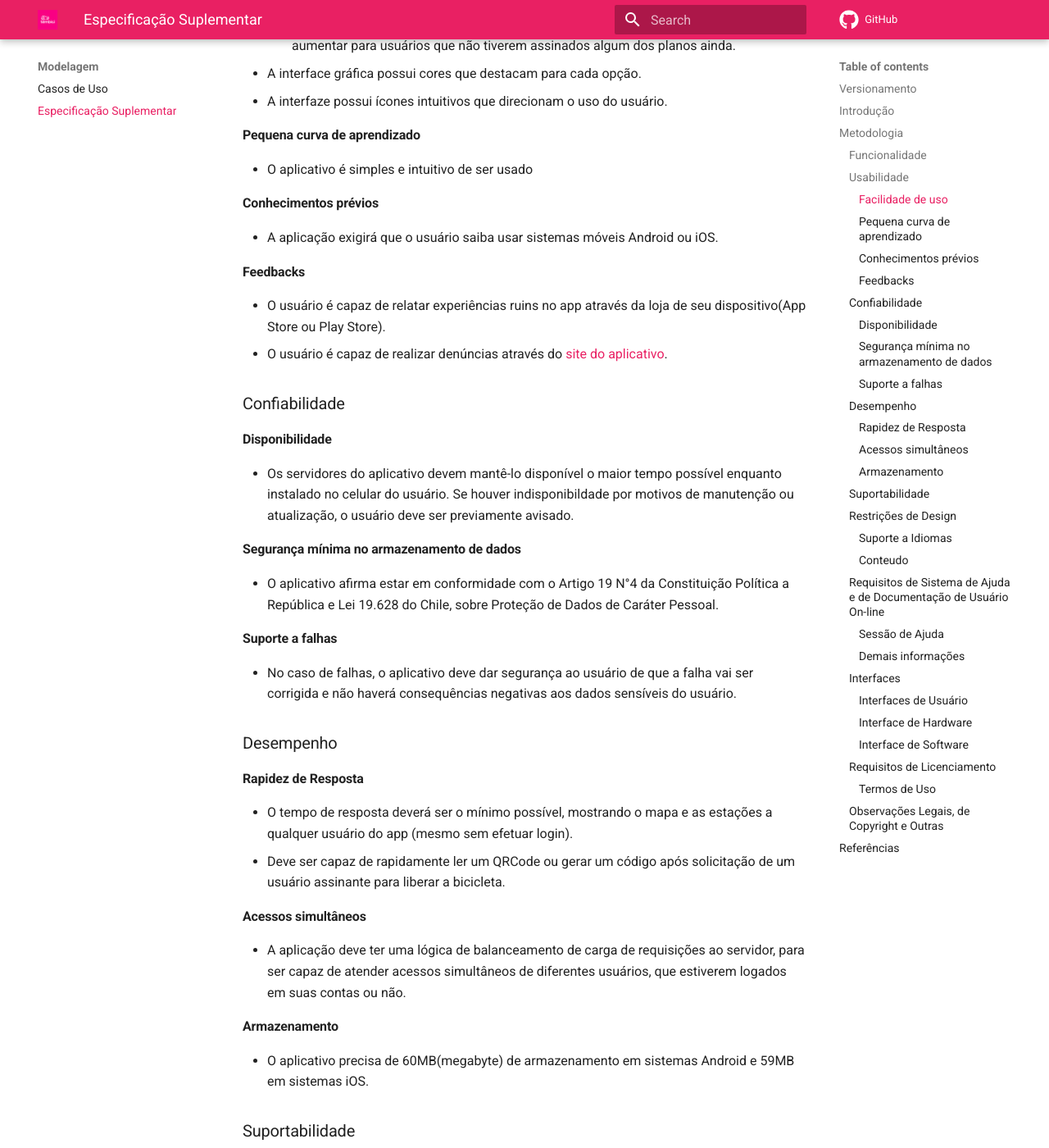
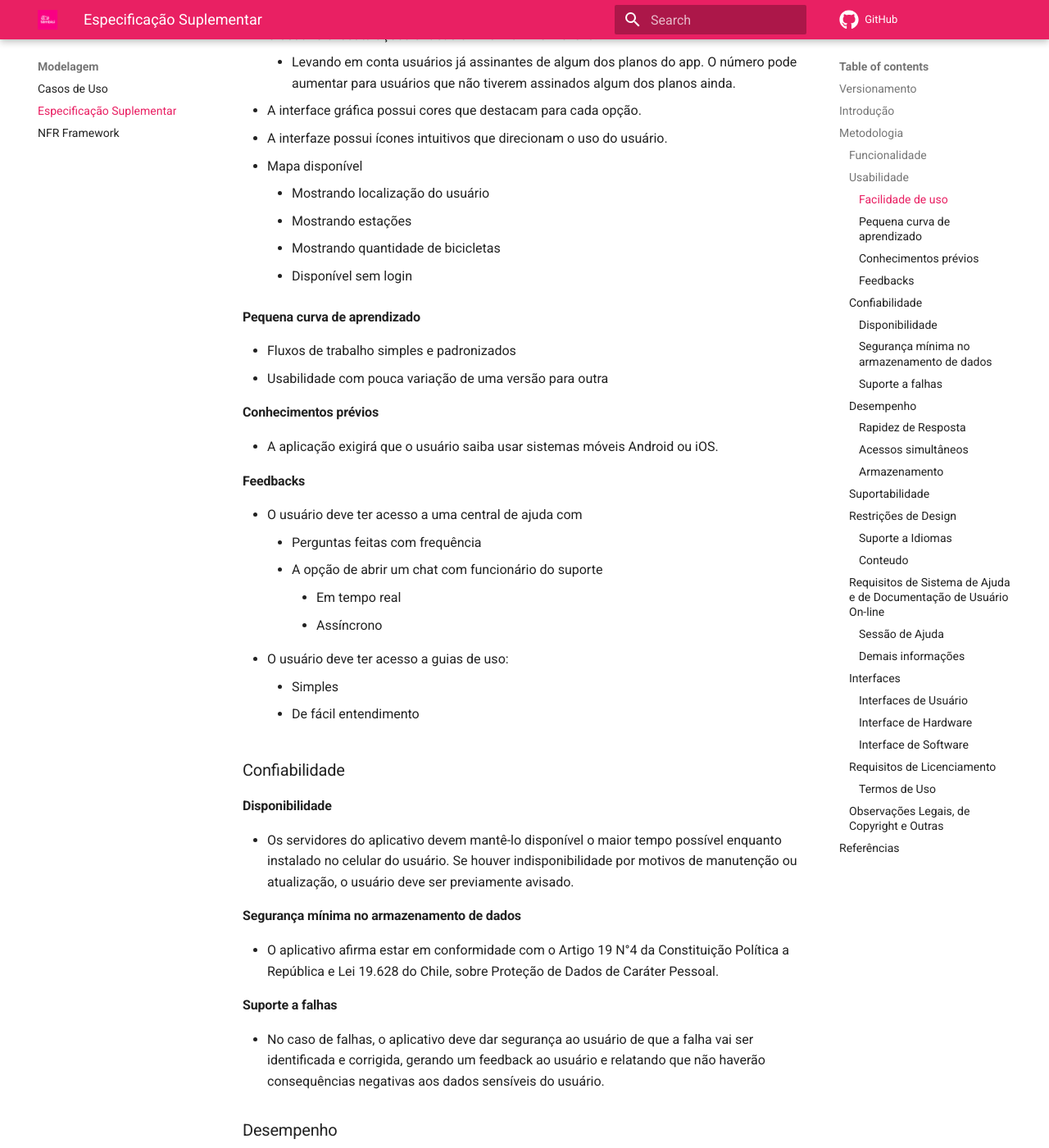
Before and after one commit to Requisitos-de-Software/2021.2-Tembici, an MkDocs documentation site: the page built from docs/modelagem/especificacao_suplementar.md, in a window 1280 px wide and 1400 px high, scrolled down 1207 px. Shown: the whole window at 82% size. Built offline with MkDocs 1.6.1 and Material for MkDocs 9.7.7, drawn with Linux system fonts in a browser that asks for light colours; comment, search, counter and statistics services are not loaded; some of the changed text lies outside the part shown.

Commit message:
#34 - Criação do NFR Framework

```diff
--- a/docs/modelagem/especificacao_suplementar.md
+++ b/docs/modelagem/especificacao_suplementar.md
@@ -4,18 +4,18 @@
 | Versão | Data | Modificação | Autor |
 |-|-|:-:|:-:|
 | 1.0 | 25/02 | Criação do artefato | Victor Eduardo |
+| 1.1 | 28/02 | Atualização do artefato | Victor Eduardo |
 
 *Tabela 1: versionamento*
 
 ## Introdução
-Trata-se de um documento em linguagem natural, no qual são
-descritos os requisitos não funcionais [1]. Este documento captura os requisitos de sistema que não foram identificados imediatamente nos Casos de Uso do Modelo de Casos de Uso. Entre estes requisitos estão incluídos: o Requisitos legais e reguladores, incluindo padrões de aplicativo; Atributos de qualidade do sistema a ser criado, incluindo requisitos de usabilidade, confiabilidade, desempenho e suportabilidade. Outros requisitos, como sistemas operacionais e ambientes, requisitos de compatibilidade e restrições de design [2].
+<p align="justify">&emsp;&emsp;Trata-se de um documento em linguagem natural, no qual são descritos os requisitos não funcionais [1]. Este documento captura os requisitos de sistema que não foram identificados imediatamente nos Casos de Uso do Modelo de Casos de Uso. Entre estes requisitos estão incluídos: o Requisitos legais e reguladores, incluindo padrões de aplicativo; Atributos de qualidade do sistema a ser criado, incluindo requisitos de usabilidade, confiabilidade, desempenho e suportabilidade. Outros requisitos, como sistemas operacionais e ambientes, requisitos de compatibilidade e restrições de design [2].</p>
 
 ## Metodologia
-Como metologia será usada a FURPS+, que é um sistema para a classificação de requisitos, o acrônimo representa categorias que podem ser usadas na definição de requisitos, assim como representa atributos de Qualidade de Software, sendo ele parte do Rational Unified Process (RUP): Functionality (Funcionalidade), Usability (Usabilidade), Reliability (Confiabilidade), Performance (Desempenho), Supportability (Suportabilidade). O “+” do acrônimo engloba outros requisitos não-funcionais que devem ser lembrados [3].
+<p align="justify">&emsp;&emsp;Como metologia será usada a FURPS+, que é um sistema para a classificação de requisitos, o acrônimo representa categorias que podem ser usadas na definição de requisitos, assim como representa atributos de Qualidade de Software, sendo ele parte do Rational Unified Process (RUP): Functionality (Funcionalidade), Usability (Usabilidade), Reliability (Confiabilidade), Performance (Desempenho), Supportability (Suportabilidade). O “+” do acrônimo engloba outros requisitos não-funcionais que devem ser lembrados [3].</p>
 
 ### Funcionalidade
-Todas as funcionalidades do aplicativo Tembici podem ser encontradas na [lista de priorização](https://requisitos-de-software.github.io/2021.2-Tembici/elicitacao/priorizacao/moscow/) e nos [casos de usos](https://requisitos-de-software.github.io/2021.2-Tembici/modelagem/casos_de_uso/) do projeto.
+&emsp;&emsp;Todas as funcionalidades do aplicativo Tembici podem ser encontradas na [lista de priorização](https://requisitos-de-software.github.io/2021.2-Tembici/elicitacao/priorizacao/moscow/) e nos [casos de usos](https://requisitos-de-software.github.io/2021.2-Tembici/modelagem/casos_de_uso/) do projeto.</p>
 
 ### Usabilidade
 #### Facilidade de uso
@@ -23,35 +23,44 @@
     - Levando em conta usuários já assinantes de algum dos planos do app. O número pode aumentar para usuários que não tiverem assinados algum dos planos ainda.
 - A interface gráfica possui cores que destacam para cada opção.
 - A interfaze possui ícones intuitivos que direcionam o uso do usuário.
+- Mapa disponível
+    - Mostrando localização do usuário
+    - Mostrando estações
+    - Mostrando quantidade de bicicletas
+    - Disponível sem login
 #### Pequena curva de aprendizado
-- O aplicativo é simples e intuitivo de ser usado
+- Fluxos de trabalho simples e padronizados
+- Usabilidade com pouca variação de uma versão para outra
 #### Conhecimentos prévios
 - A aplicação exigirá que o usuário saiba usar sistemas móveis Android ou iOS.
 #### Feedbacks
-- O usuário é capaz de relatar experiências ruins no app através da loja de seu dispositivo(App Store ou Play Store).
-- O usuário é capaz de realizar denúncias através do [site do aplicativo](https://etica.resguarda.com/tembici/br_pt.html).
+- O usuário deve ter acesso a uma central de ajuda com
+    - Perguntas feitas com frequência
+    - A opção de abrir um chat com funcionário do suporte
+        - Em tempo real
+        - Assíncrono
+- O usuário deve ter acesso a guias de uso:
+    - Simples
+    - De fácil entendimento
 
 ### Confiabilidade
 #### Disponibilidade
-- Os servidores do aplicativo devem mantê-lo disponível o maior tempo possível enquanto instalado no celular do usuário. Se houver indisponibildade por motivos de manutenção ou atualização, o usuário deve ser previamente avisado.
+- Os servidores do aplicativo devem mantê-lo disponível o maior tempo possível enquanto instalado no celular do usuário. Se houver indisponibilidade por motivos de manutenção ou atualização, o usuário deve ser previamente avisado.
 #### Segurança mínima no armazenamento de dados
 - O aplicativo afirma estar em conformidade com o Artigo 19 N°4 da Constituição Política a República e Lei 19.628 do Chile, sobre Proteção de Dados de Caráter Pessoal.
 #### Suporte a falhas
-- No caso de falhas, o aplicativo deve dar segurança ao usuário de que a falha vai ser corrigida e não haverá consequências negativas aos dados sensíveis do usuário.
+- No caso de falhas, o aplicativo deve dar segurança ao usuário de que a falha vai ser identificada e corrigida, gerando um feedback ao usuário e relatando que não haverão consequências negativas aos dados sensíveis do usuário.
 
 ### Desempenho
 #### Rapidez de Resposta
-- O tempo de resposta deverá ser o mínimo possível, mostrando o mapa e as estações a qualquer usuário do app (mesmo sem efetuar login).
-- Deve ser capaz de rapidamente ler um QRCode ou gerar um código após solicitação de um usuário assinante para liberar a bicicleta.
-
+- O tempo de resposta deverá ser o mínimo possível.
 #### Acessos simultâneos
 - A aplicação deve ter uma lógica de balanceamento de carga de requisições ao servidor, para ser capaz de atender acessos simultâneos de diferentes usuários, que estiverem logados em suas contas ou não.
-
 #### Armazenamento
 - O aplicativo precisa de 60MB(megabyte) de armazenamento em sistemas Android e 59MB em sistemas iOS.
 
 ### Suportabilidade
-- O sistema do Tembici está disponível para as principais plataformas Web e Mobile do mercado. Funcionando nos sistemas operacionais mobile Android, nas versões 5.0 ou superior, e iOS nas versões iOS 12.0 ou posterior.
+- O sistema do Tembici está disponível para plataforma Mobile. Funcionando nos sistemas operacionais mobile Android, nas versões 5.0 ou superior, e iOS nas versões iOS 12.0 ou posterior.
 
 ### Restrições de Design
 #### Suporte a Idiomas
--- a/mkdocs.yml
+++ b/mkdocs.yml
@@ -39,6 +39,7 @@
   - Modelagem:
     - Casos de Uso: ./modelagem/casos_de_uso.md
     - Especificação Suplementar: ./modelagem/especificacao_suplementar.md
+    - NFR Framework: ./modelagem/nfrframework.md
 
 markdown_extensions:
   - attr_list
```
Also changed, not shown: docs/modelagem/nfrframework.md (added, +68 -0 lines), .github/issue_template.md, docs/assets/modelagem/nfr-framework/confiabilidade/confiabilidade.jpg (added), docs/assets/modelagem/nfr-framework/confiabilidade/confiabilidadeprop.jpg (added), docs/assets/modelagem/nfr-framework/desempenho/desempenho.jpg (added), docs/assets/modelagem/nfr-framework/desempenho/desempenhoprop.jpg (added), docs/assets/modelagem/nfr-framework/rotulos/Untitled.png (added), docs/assets/modelagem/nfr-framework/rotulos/Untitledn.png (added), docs/assets/modelagem/nfr-framework/rotulos/parcialmentenegado.png (added), docs/assets/modelagem/nfr-framework/rotulos/parcialmentesatisfeito.png (added), docs/assets/modelagem/nfr-framework/suportabilidade/suportabilidade.jpg (added), docs/assets/modelagem/nfr-framework/suportabilidade/suportabilidadeprop.jpg (added), docs/assets/modelagem/nfr-framework/usabilidade/usabilidade.jpg (added), docs/assets/modelagem/nfr-framework/usabilidade/usabilidadeprop.jpg (added).
